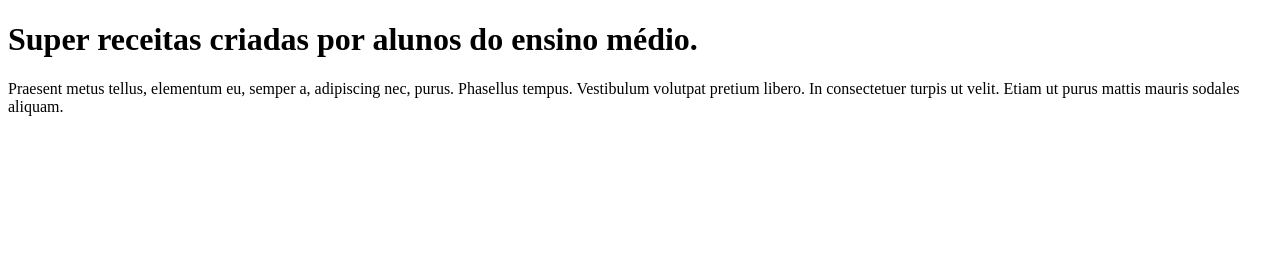
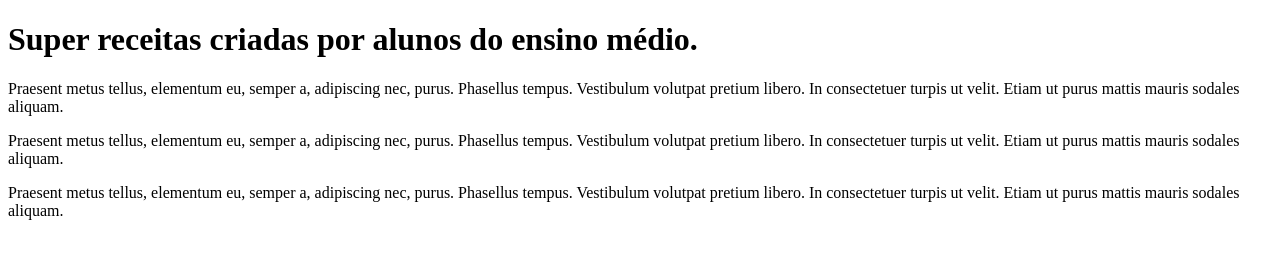
Before and after one commit to joaomiguel7/nem-receitas, a plain HTML site: page index.html in a window 1280 px wide. Drawn offline with Linux system fonts and the light colour scheme.

Commit message:
outro parágrafo

```diff
--- a/index.html
+++ b/index.html
@@ -9,5 +9,7 @@
 <body>
   <h1>Super receitas criadas por alunos do ensino médio.</h1>
   <p>Praesent metus tellus, elementum eu, semper a, adipiscing nec, purus. Phasellus tempus. Vestibulum volutpat pretium libero. In consectetuer turpis ut velit. Etiam ut purus mattis mauris sodales aliquam.</p>
+  <p>Praesent metus tellus, elementum eu, semper a, adipiscing nec, purus. Phasellus tempus. Vestibulum volutpat pretium libero. In consectetuer turpis ut velit. Etiam ut purus mattis mauris sodales aliquam.</p>
+  <p>Praesent metus tellus, elementum eu, semper a, adipiscing nec, purus. Phasellus tempus. Vestibulum volutpat pretium libero. In consectetuer turpis ut velit. Etiam ut purus mattis mauris sodales aliquam.</p>
 </body>
 </html>
```
